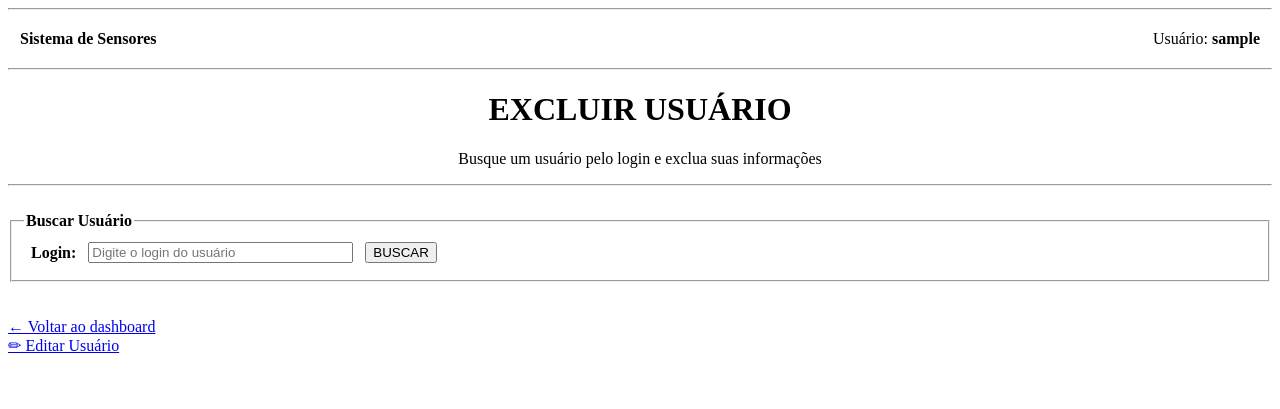
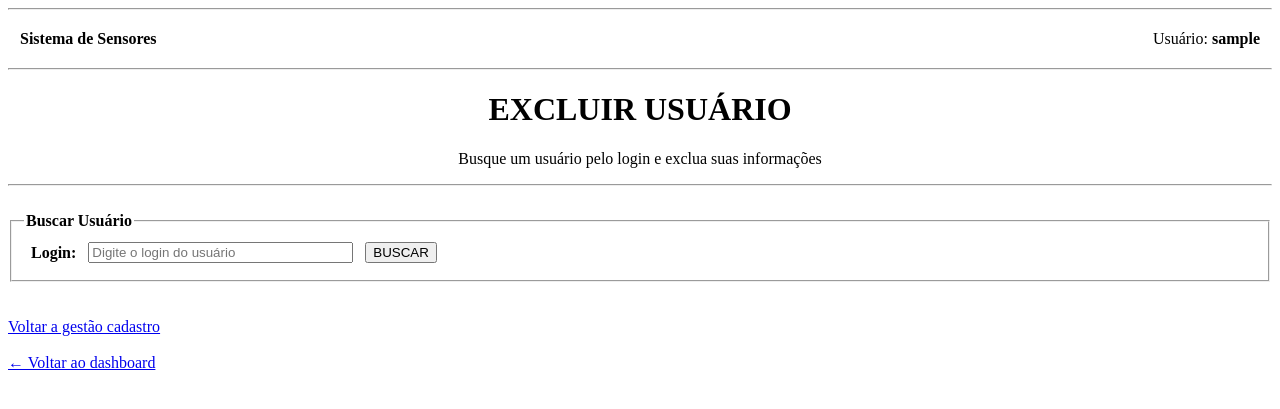
Before and after one commit to Nananilda/tcc, a PHP site: page /app/views/usuarios/excluir.php in a window 1280 px wide. Shown: the top 409 px of the page. Run offline with PHP 8.4, Linux system fonts and the light colour scheme; the visitor is signed in with stand-in values (Sample User, id 1).

Commit message:
atualização

```diff
--- a/app/views/usuarios/excluir.php
+++ b/app/views/usuarios/excluir.php
@@ -302,8 +302,8 @@ if ($_SERVER['REQUEST_METHOD'] === 'POST' && isset($_POST['confirmar_exclusao'])
 <?php endif; ?>
 
 <br>
+<a href="../usuarios/gestao_usuarios.php">Voltar a gestão cadastro</a><br><br>
 <a href="../dashboard/painel.php">← Voltar ao dashboard</a><br>
-<a href="editar.php">✏ Editar Usuário</a>
 
 
 
```
